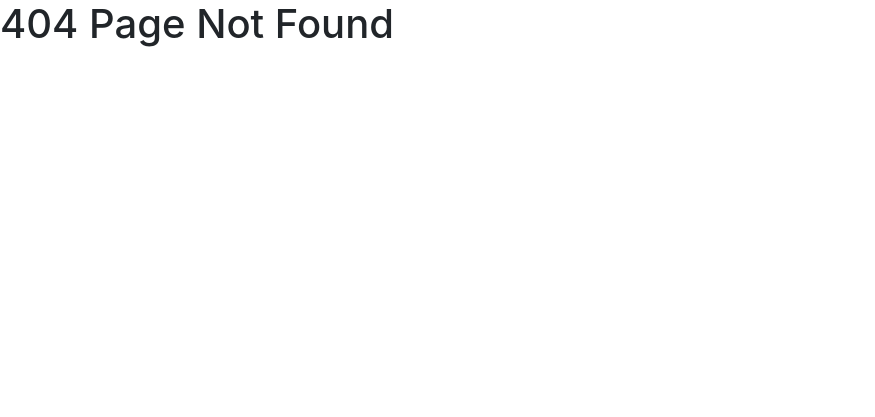
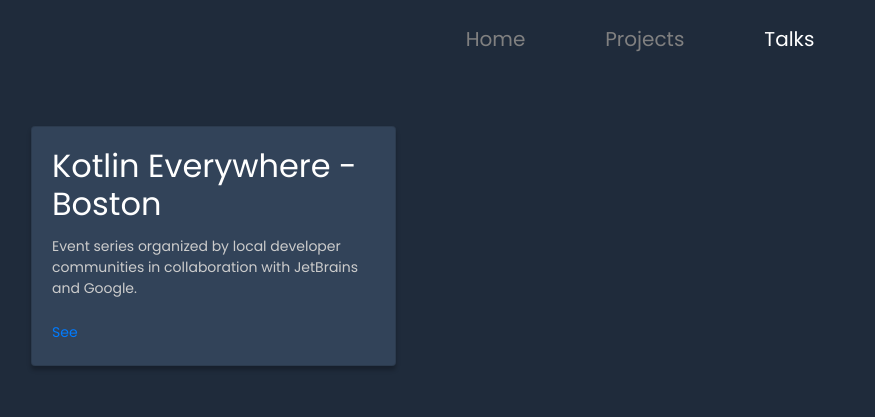
Before and after one commit to aliciaphes/aliciaphes.github.io, a Gatsby site in the folder gatsby/: page /talks in a window 1280 px wide. Before the commit this address had no page. Shown: the whole page, without its empty margins (0-875 px from the left). Built offline with nearby package versions, Linux system fonts and the light colour scheme; Gatsby itself is replaced by a stand-in of ours.

Commit message:
Add 'talks' section

```diff
--- /dev/null
+++ b/gatsby/content/talks.yaml
@@ -0,0 +1,3 @@
+- title: Kotlin Everywhere - Boston
+  subtitle: Event series organized by local developer communities in collaboration with JetBrains and Google.
+  link: https://sites.google.com/view/kotlinbostoneverywhere/home/sessions-nov-8
--- a/gatsby/src/components/appbar.js
+++ b/gatsby/src/components/appbar.js
@@ -11,6 +11,9 @@
         <li className="nav-item mx-4">
           <Intent to="/projects">Projects</Intent>
         </li>
+        <li className="nav-item mx-4">
+          <Intent to="/talks">Talks</Intent>
+        </li>
       </ul>
     </div>
   )
--- /dev/null
+++ b/gatsby/src/pages/talks.js
@@ -0,0 +1,49 @@
+import React from "react"
+import "../style.css"
+import Appbar from "../components/appbar"
+import Card from "../components/card"
+import { graphql } from "gatsby"
+import { Helmet } from "react-helmet"
+
+function Talks({ data }) {
+  const talksList = data.allTalksYaml.nodes
+
+  // https://github.com/CookPete/react-player
+
+  return (
+    <div className="container-fluid">
+      <Appbar />
+      <Helmet>
+        <meta charSet="utf-8" />
+        <title>Talks | ALicia P.</title>
+      </Helmet>
+      <div className="row">
+        {talksList.map(talk => {
+          return (
+            <Card
+              cardTitle={talk.title}
+              cardSubtitle={talk.subtitle}
+              link={talk.link}
+              key={talk.id}
+            />
+          )
+        })}
+      </div>
+    </div>
+  )
+}
+
+export default Talks
+
+export const query = graphql`
+  {
+    allTalksYaml {
+      nodes {
+        title
+        subtitle
+        link
+        id
+      }
+    }
+  }
+`
```
